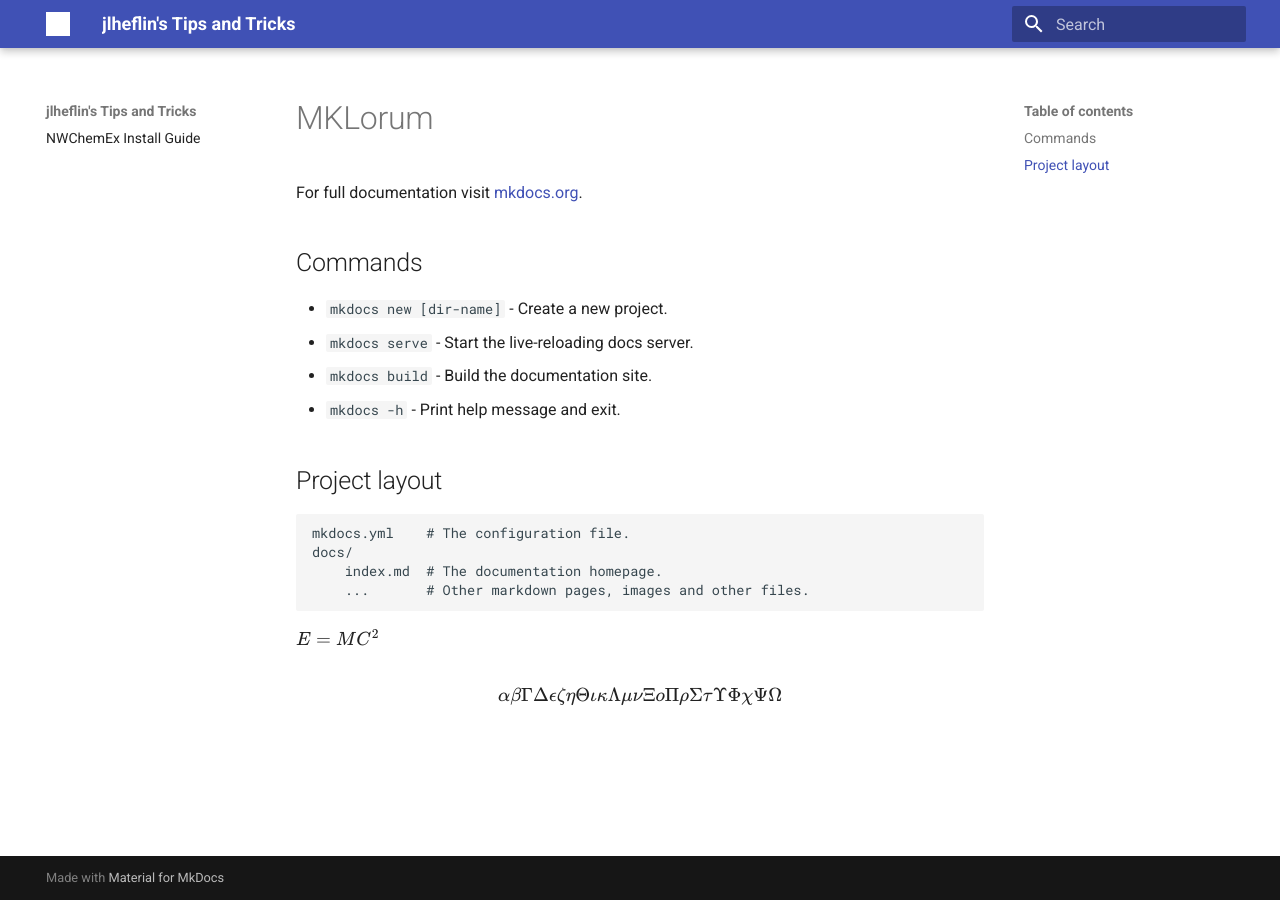
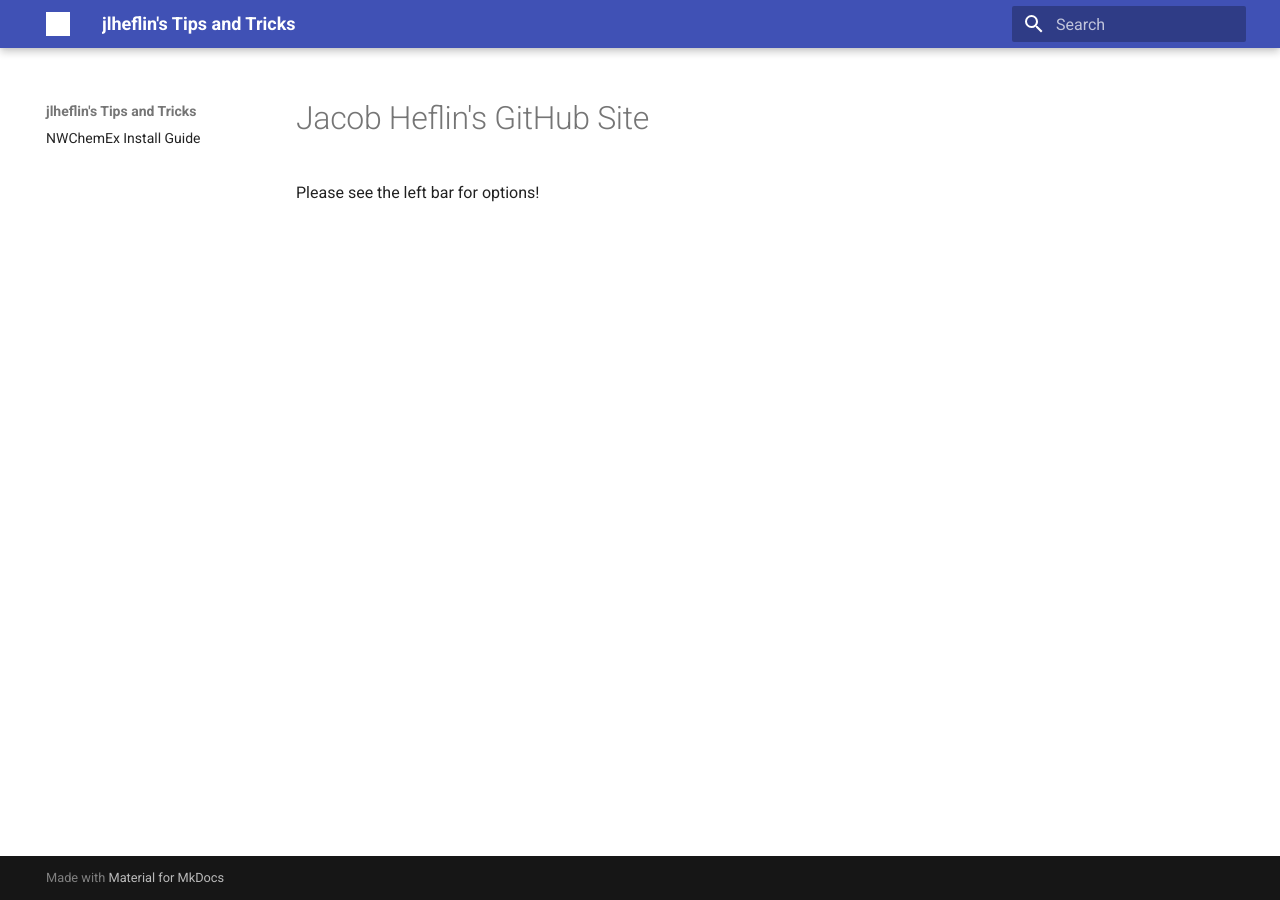
Before and after one commit to jlheflin/jlheflin.github.io, an MkDocs documentation site: the page built from docs/index.md, in a window 1280 px wide. Built offline with MkDocs 1.6.1 and Material for MkDocs 9.7.7, drawn with Linux system fonts in a browser that asks for light colours.

Commit message:
cleaning

```diff
--- a/docs/index.md
+++ b/docs/index.md
@@ -1,23 +1,3 @@
-# MKLorum
+# Jacob Heflin's GitHub Site
 
-For full documentation visit [mkdocs.org](https://www.mkdocs.org).
-
-## Commands
-
-* `mkdocs new [dir-name]` - Create a new project.
-* `mkdocs serve` - Start the live-reloading docs server.
-* `mkdocs build` - Build the documentation site.
-* `mkdocs -h` - Print help message and exit.
-
-## Project layout
-
-    mkdocs.yml    # The configuration file.
-    docs/
-        index.md  # The documentation homepage.
-        ...       # Other markdown pages, images and other files.
-
-$E = MC^{2}$
-
-$$
-\alpha \beta \Gamma \Delta \epsilon \zeta \eta \Theta \iota \kappa \Lambda \mu \nu \Xi \omicron \Pi \rho \Sigma \tau \Upsilon \Phi \chi \Psi \Omega
-$$
+Please see the left bar for options!
```
